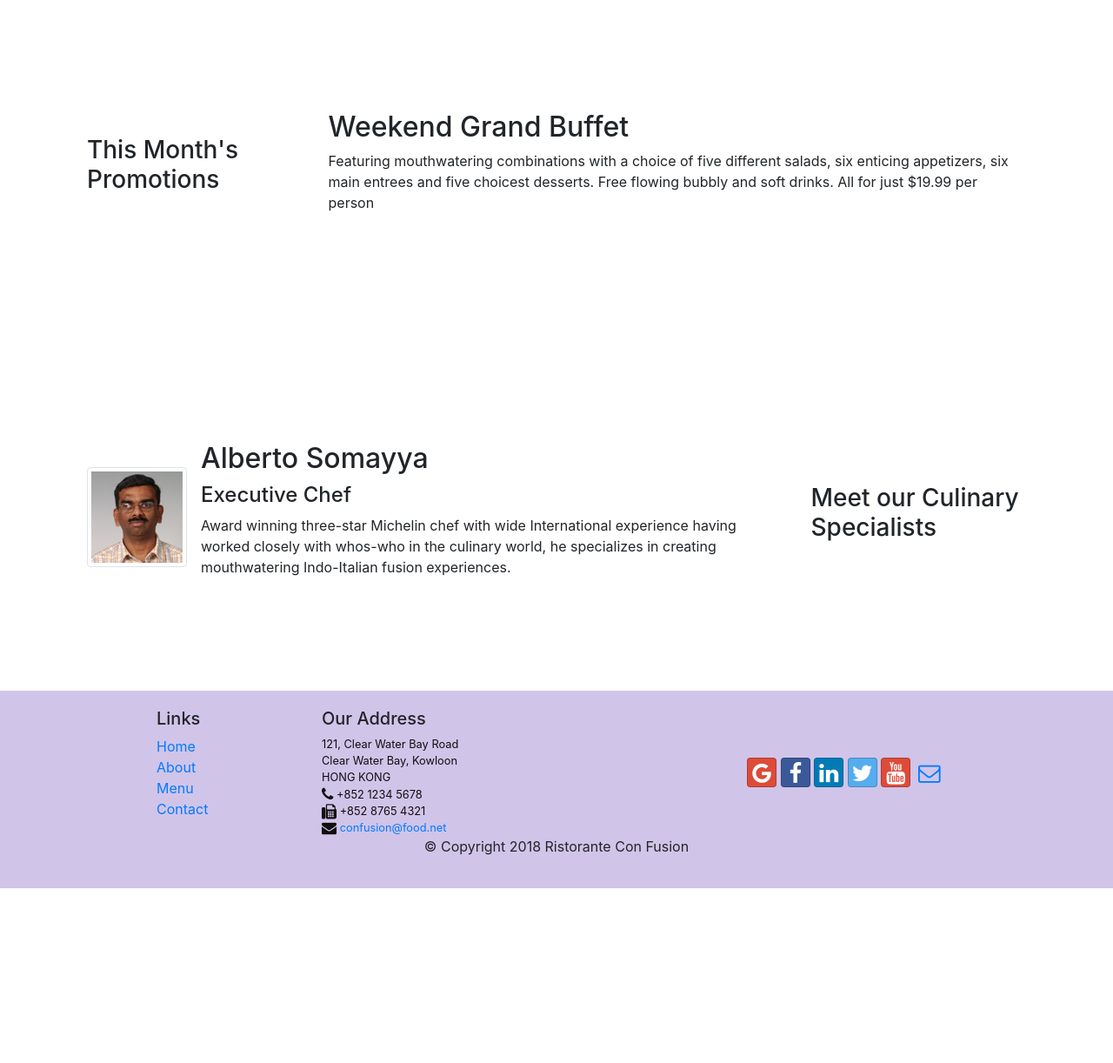
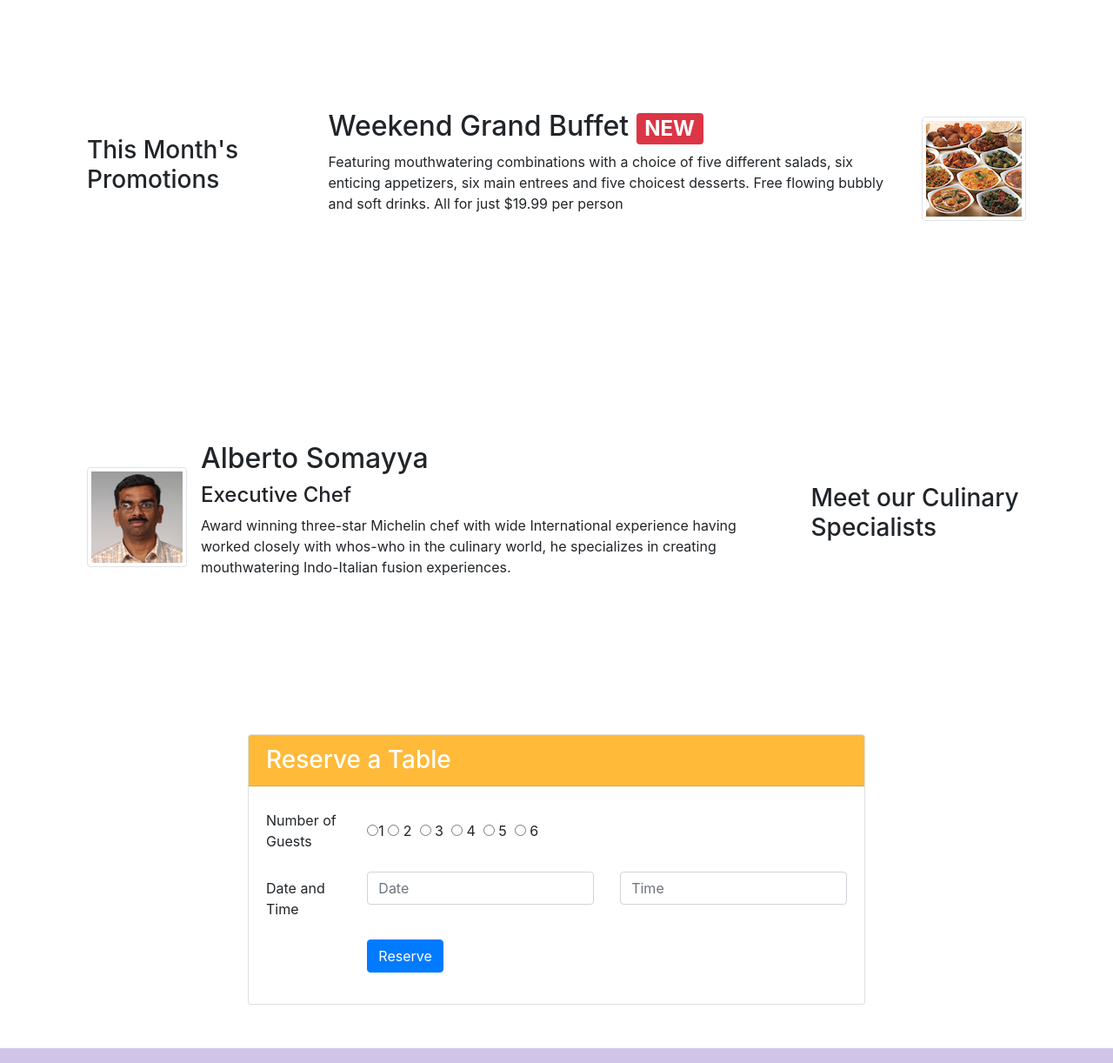
Before and after one commit to Aishwarya2k7/Node, a website: page index.html in a window 1280 px wide. Shown: the part 740-1962 px from the top of the page at 87% size. Before the commit the page ends 1761 px from the top, so only its background shows below. Drawn offline with nearby package versions, Linux system fonts and the light colour scheme.

Commit message:
Updated CSS

```diff
--- a/css/styles.css
+++ b/css/styles.css
@@ -36,3 +36,7 @@ body{
 .navbar-dark{
   background-color: #512DA8;
 }
+
+.reservecard{
+  background-color: rgb(255, 186, 58);
+}
--- a/index.html
+++ b/index.html
@@ -36,8 +36,9 @@
                   <h1>Ristorante con Fusion</h1>
                   <p>We take inspiration from the World's best cuisines, and create a unique fusion experience. Our lipsmacking creations will tickle your culinary senses!</p>
               </div>
-              <div class="col-12 col-sm align-self-center">
-                <img src="img/logo.png" class="img-fluid">
+              <div class="col-12 col-sm-6  align-self-center ">
+                <img src="img/logo.png" class="img-fluid col-sm-3">
+                <button type="button" class="btn col-12 col-sm-5" style="background-color: rgb(255, 186, 58);"><a href="#Table"></a>Reserve a Seat</a></button>
             </div>
           </div>
       </div>
@@ -52,7 +53,7 @@
               <div class="media">
                   <img class="d-flex mr-3 align-self-center img-thumbnail" src="img/uthappizza.png" alt="uthapizza">
                   <div class="media-body">
-                    <h2 class="mt-0">Uthappizza <span class="badge badge-danger">HOT</span><span class="badge badge-pill badge-secondary">$4.99</span></h2>
+                    <h2 class="mt-0">Uthappizza <span class="badge badge-danger">HOT</span> <span class="badge badge-pill badge-secondary">$4.99</span></h2>
               <p class="d-none d-sm-block">A unique combination of Indian Uthappam (pancake) and Italian pizza, topped with Cerignola olives, ripe vine cherry tomatoes, Vidalia onion, Guntur chillies and Buffalo Paneer.</p>
                   </div>
               </div>
@@ -62,12 +63,17 @@
 
 
       <div class="row row-content align-items-center">
-          <div class="col-12 col-sm-4 col-md-3">
+          <div class="col-12 col-sm-4 col-md-3 ">
               <h3>This Month's Promotions</h3>
           </div>
-          <div class="col col-sm col-md">
-              <h2>Weekend Grand Buffet</h2>
-              <p>Featuring mouthwatering combinations with a choice of five different salads, six enticing appetizers, six main entrees and five choicest desserts. Free flowing bubbly and soft drinks. All for just $19.99 per person </p>
+          <div class="col col-sm col-md ">
+            <div class="media" >
+                <div class="media-body">
+              <h2 class="mt-0">Weekend Grand Buffet <span class="badge badge-danger">NEW</span></h2>
+              <p class="d-none d-sm-block">Featuring mouthwatering combinations with a choice of five different salads, six enticing appetizers, six main entrees and five choicest desserts. Free flowing bubbly and soft drinks. All for just $19.99 per person </p>
+            </div>
+            <img src="img/buffet.png" alt="buffet" class="d-flex ml-3 img-thumbnail align-self-center">
+            </div>
           </div>
       </div>
 
@@ -87,6 +93,48 @@
 
           </div>
       </div>
+      <div class="row row-content d-flex justify-content-center" id="Table">
+          <div class="col-sm-8">
+            <div class="card " >
+
+            <h3 class="card-header  text-white  reservecard" >Reserve a Table</h3>
+            <div class="card-body">
+                <form>
+
+                    <div class="form-group row">
+                        <label  class="col-12 col-md-2 col-form-label">Number of Guests</label>
+
+                        <div class="col-12 col-md-10 align-self-center">
+                            <input type="radio" name="radiobtn" value="1" >1
+                        <input type="radio" name="radiobtn" value="2" > 2&nbsp;
+                        <input type="radio" name="radiobtn" value="3" > 3&nbsp;
+                        <input type="radio" name="radiobtn" value="4" > 4&nbsp;
+                        <input type="radio" name="radiobtn" value="5"> 5&nbsp;
+                        <input type="radio" name="radiobtn" value="6" > 6&nbsp;
+                        </div>
+                    </div>
+                    <div class="form-group row">
+                        <label for="date" class="col-12 col-md-2 col-form-label">Date and Time</label>
+                        <div class="col-6 col-md-5">
+                            <input type="text"
+                            class="form-control" name="date" id="date" placeholder="Date">
+                        </div>
+                        <div class="col-6 col-md-5">
+                            <input type="text"
+                            class="form-control" name="time"  placeholder="Time">
+                        </div>
+                    </div>
+                    <div class="form-group row">
+                        <div class="col-12 col-md-2 offset-md-2" >
+                        <button class="btn btn-primary  ">Reserve</button>
+                    </div>
+                        </div>
+                    </div>
+                </form>
+            </div>
+        </div>
+      </div>
+    </div>
   </div>
 
   <footer class="footer">
```
